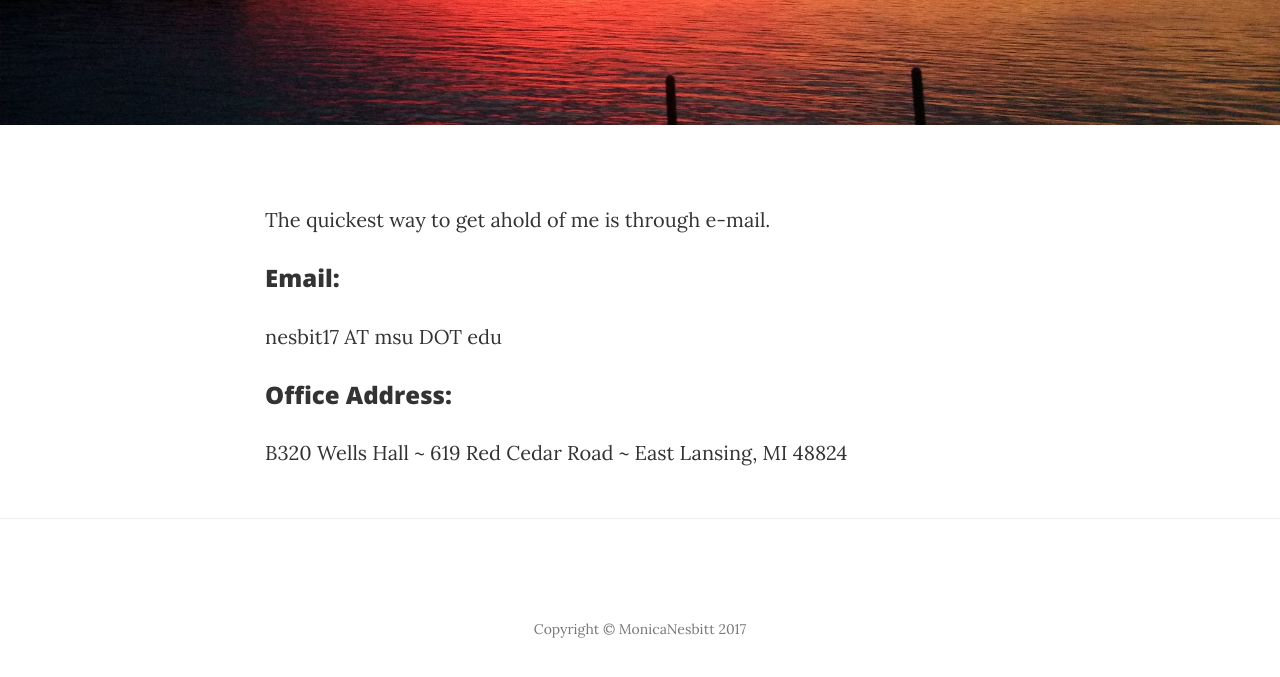
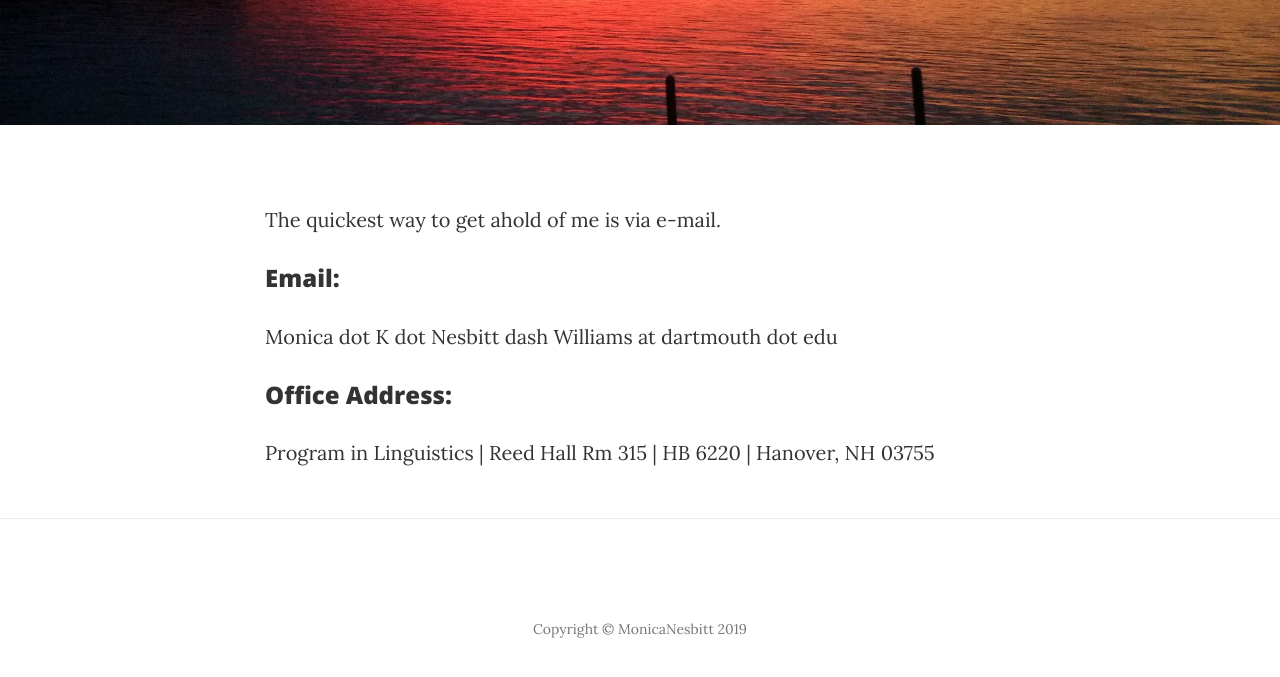
Before and after one commit to MonNesbitt/Website, a website: page contact.html in a window 1280 px wide. Shown: the part 323-1000 px from the top of the page. Drawn offline with nearby package versions, Linux system fonts and the light colour scheme.

Commit message:
updating contact info w Dartmouth email/address

```diff
--- a/contact.html
+++ b/contact.html
@@ -93,13 +93,13 @@
             <div class="row">
                 <div class="col-lg-8 col-lg-offset-2 col-md-10 col-md-offset-1">
 
-                    <p>The quickest way to get ahold of me is through e-mail.</p>
+                    <p>The quickest way to get ahold of me is via e-mail.</p>
 
                     <h3>Email:</h3>
-                    <p>nesbit17 AT msu DOT edu</p>
+                    <p>Monica dot K dot Nesbitt dash Williams at dartmouth dot edu</p>
 
                     <h3>Office Address:</h3>
-                    <p>B320 Wells Hall ~ 619 Red Cedar Road ~ East Lansing, MI 48824</p>
+                    <p>Program in Linguistics | Reed Hall Rm 315 | HB 6220 | Hanover, NH 03755</p>
 
                 </div>
             </div>
@@ -117,7 +117,7 @@
             <div class="row">
                 <div class="col-lg-8 col-lg-offset-2 col-md-10 col-md-offset-1">
 
-                    <p class="copyright text-muted">Copyright &copy; MonicaNesbitt 2017</p>
+                    <p class="copyright text-muted">Copyright &copy; MonicaNesbitt 2019</p>
                 </div>
             </div>
         </div>
```
